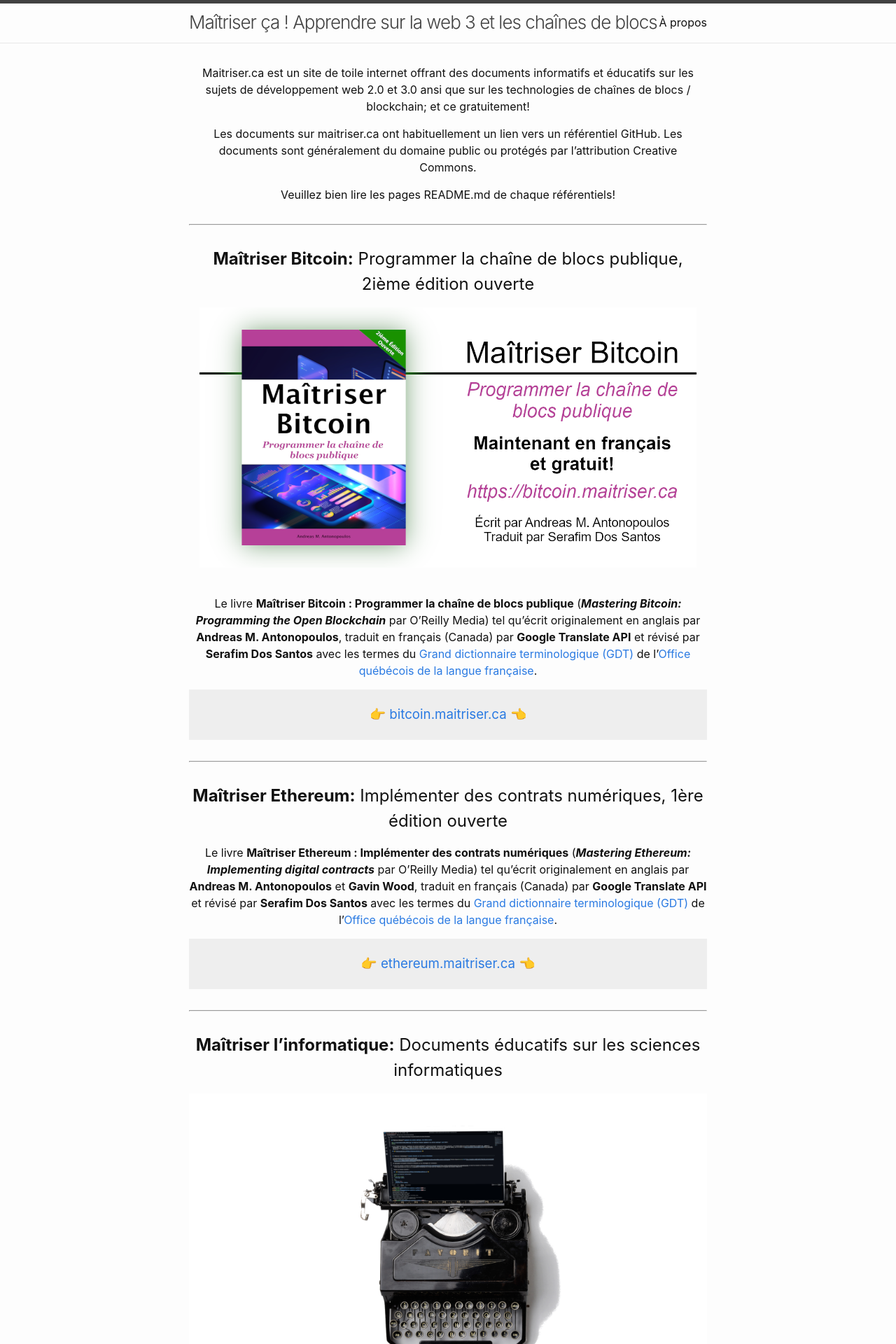
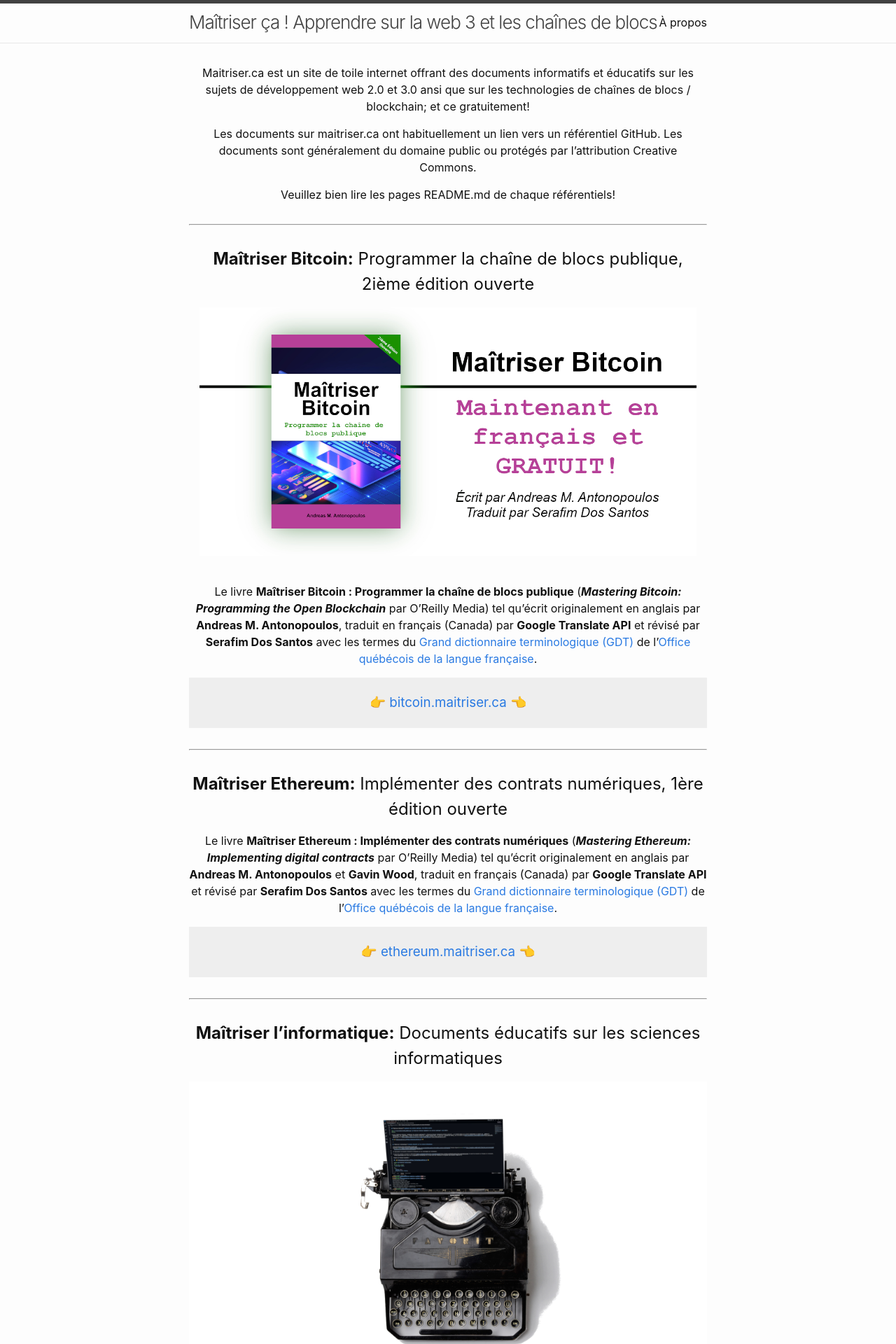
Before and after one commit to maitriser-ca/maitriser-ca.github.io, a Jekyll site: the page built from docs/index.markdown, in a window 1280 px wide. Shown: the top 1920 px of the page at 70% size. Built offline with Jekyll 4.4.1, drawn with Linux system fonts in a browser that asks for light colours; comment, search, counter and statistics services are not loaded.

Commit message:
nouvelle image

```diff
--- a/docs/index.markdown
+++ b/docs/index.markdown
@@ -15,7 +15,7 @@
 
 ## **Maîtriser Bitcoin:** Programmer la cha&icirc;ne de blocs publique, 2ième édition ouverte
 
-<img src="assets/MB2EO-BANNER-002.png" alt="Maîtriser Bitcoin: Programmer la chaîne de blocs publique" width="96%"/>
+<img src="assets/MB2EO-GITHUB_BANNER-003.jpg" alt="Maîtriser Bitcoin: Programmer la chaîne de blocs publique" width="96%"/>
 <br><br>
 
 Le livre **Maîtriser Bitcoin : Programmer la chaîne de blocs publique** (__*Mastering Bitcoin: Programming the Open Blockchain*__ par O'Reilly Media) tel qu'écrit originalement en anglais par __Andreas M. Antonopoulos__, traduit en français (Canada) par __Google Translate API__ et révisé par __Serafim Dos Santos__ avec les termes du [Grand dictionnaire terminologique (GDT)](https://gdt.oqlf.gouv.qc.ca/) de l'[Office qu&eacute;b&eacute;cois de la langue fran&ccedil;aise](https://www.oqlf.gouv.qc.ca/).
```
Also changed, not shown: docs/assets/MB2EO-GITHUB_BANNER-003.jpg (added).
